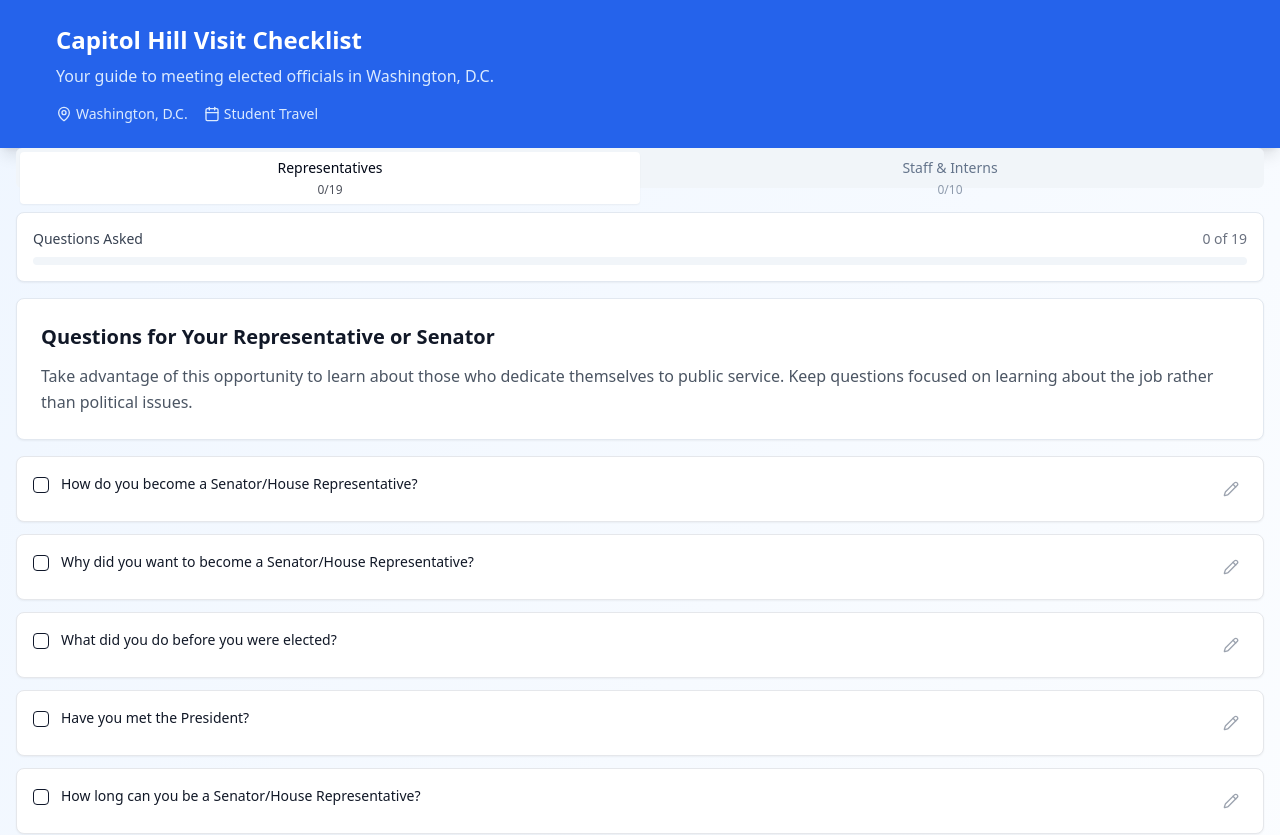
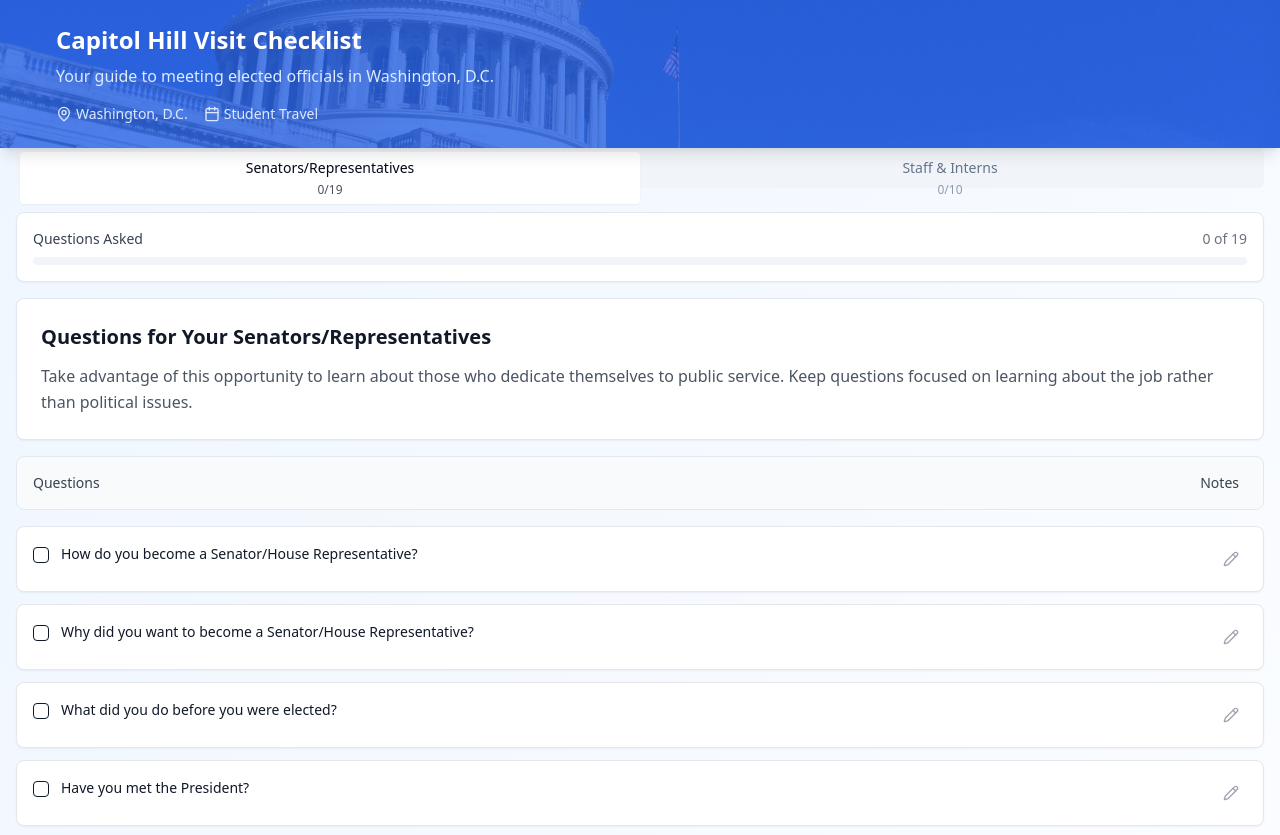
Before and after one commit to StefanMercier/capitol-connect-kids, a React (Vite) app: page / in a window 1280 px wide. Shown: the top 835 px of the page. Built offline with nearby package versions, Linux system fonts and the light colour scheme.

Commit message:
Refactor:
Update app with image and labels.

```diff
--- a/src/components/Header.tsx
+++ b/src/components/Header.tsx
@@ -3,8 +3,16 @@ import { Calendar, MapPin } from "lucide-react";
 
 export const Header = () => {
   return (
-    <div className="bg-blue-600 text-white p-6 shadow-lg">
-      <div className="container mx-auto">
+    <div
+      className="bg-blue-600 text-white p-6 shadow-lg relative overflow-hidden"
+      style={{
+        backgroundImage: `linear-gradient(rgba(37, 99, 235, 0.8), rgba(37, 99, 235, 0.8)), url('/lovable-uploads/b7903a09-c94f-41a2-9545-787271cb9fd1.png')`,
+        backgroundSize: 'cover',
+        backgroundPosition: 'center',
+        backgroundRepeat: 'no-repeat'
+      }}
+    >
+      <div className="container mx-auto relative z-10">
         <h1 className="text-2xl font-bold mb-2">Capitol Hill Visit Checklist</h1>
         <p className="text-blue-100 mb-4">Your guide to meeting elected officials in Washington, D.C.</p>
 
--- a/src/components/QuestionSection.tsx
+++ b/src/components/QuestionSection.tsx
@@ -27,6 +27,14 @@ export const QuestionSection = ({
         <p className="text-gray-600 leading-relaxed">{description}</p>
       </div>
 
+      {/* Column Headers */}
+      <div className="bg-gray-50 rounded-lg p-4 border">
+        <div className="flex items-center justify-between">
+          <span className="text-sm font-medium text-gray-700">Questions</span>
+          <span className="text-sm font-medium text-gray-700 mr-2">Notes</span>
+        </div>
+      </div>
+
       <div className="space-y-3">
         {questions.map((question, index) => (
           <QuestionCard
--- a/src/pages/Index.tsx
+++ b/src/pages/Index.tsx
@@ -85,7 +85,7 @@ const Index = () => {
         <Tabs defaultValue="representatives" className="w-full">
           <TabsList className="grid w-full grid-cols-2 mb-6">
             <TabsTrigger value="representatives" className="flex flex-col gap-1">
-              <span>Representatives</span>
+              <span>Senators/Representatives</span>
               <span className="text-xs opacity-70">{representativeProgress}/{representativeQuestions.length}</span>
             </TabsTrigger>
             <TabsTrigger value="staff" className="flex flex-col gap-1">
@@ -101,7 +101,7 @@ const Index = () => {
               label="Questions Asked"
             />
             <QuestionSection
-              title="Questions for Your Representative or Senator"
+              title="Questions for Your Senators/Representatives"
               description="Take advantage of this opportunity to learn about those who dedicate themselves to public service. Keep questions focused on learning about the job rather than political issues."
               questions={representativeQuestions}
               answeredQuestions={representativeAnswered}
```
Also changed, not shown: public/lovable-uploads/b7903a09-c94f-41a2-9545-787271cb9fd1.png (added).
